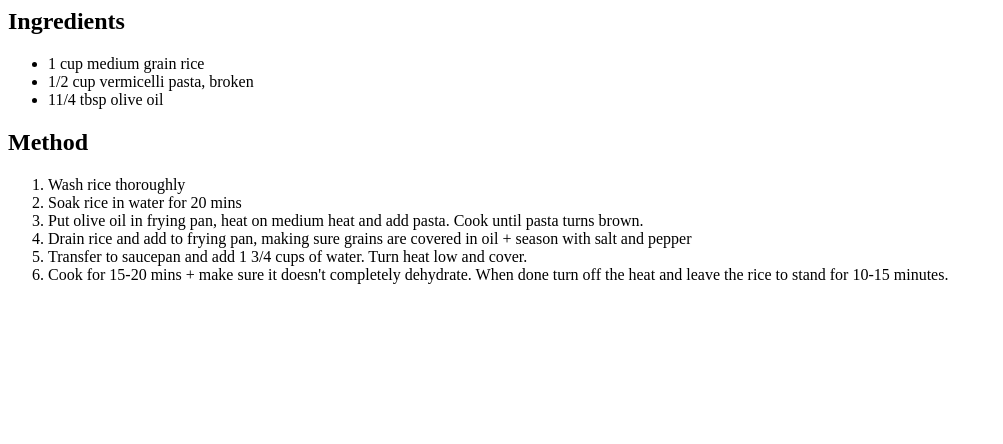
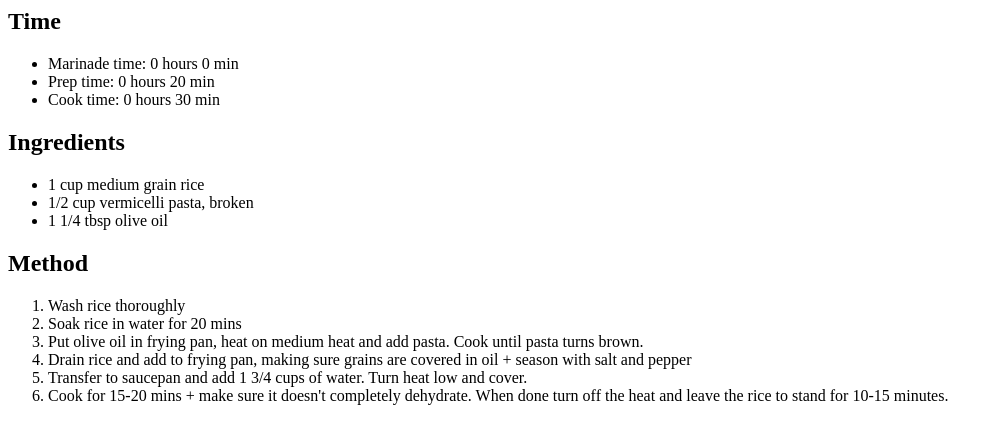
Before and after one commit to Godley/MealPlanner, a Django app: page /meals/4/ in a window 1280 px wide. Shown: the top 444 px of the page, without its empty margins (0-1003 px from the left). Run offline with Django 3.2, Linux system fonts and the light colour scheme; data comes from the database, SQL or seed files in the repository; both versions use the stored data as it was after the commit; some libraries are stand-ins or nearby versions.

Commit message:
formatting for baharat link

```diff
--- a/meals/models.py
+++ b/meals/models.py
@@ -64,7 +64,7 @@ class Ingredient(models.Model):
         decimal = self.quantity - whole_num
 
         if whole_num > 0.0:
-            desc += str(whole_num)
+            desc += str(whole_num) + " "
 
         if decimal > 0.0:
             small_num = Fraction(decimal)
--- /dev/null
+++ b/meals/templatetags/duration_filter.py
@@ -0,0 +1,13 @@
+from django import template
+
+
+register = template.Library()
+
+
+@register.filter
+def duration(td):
+    total_seconds = int(td.total_seconds())
+    hours = total_seconds // 3600
+    minutes = (total_seconds % 3600) // 60
+
+    return '{} hours {} min'.format(hours, minutes)
--- a/templates/meals/detail.html
+++ b/templates/meals/detail.html
@@ -1,9 +1,22 @@
 {% load markdown_filter %}
+{% load duration_filter %}
 {% if recipe %}
+    <h2>Time</h2>
+    <ul>
+    <li>Marinade time: {{ recipe.marinade_time|duration }}</li>
+    <li>Prep time: {{ recipe.prep_time|duration }}</li>
+    <li>Cook time: {{ recipe.cook_time|duration }}</li>
+    </ul>
     <h2>Ingredients</h2>
     <ul>
     {% for item in recipe.ingredient_set.all %}
-        <li>{{ item }}</li>
+        <li>{% if item.item.link != "" %}
+            <a href="{{ item.item.link }}">
+            {% endif %}
+            {{ item }}
+            {% if item.item.link != "" %}
+            </a>
+            {% endif %}</li>
     {% endfor %}
     </ul>
     <h2>Method</h2>
```
Also changed, not shown: db.sqlite3.
